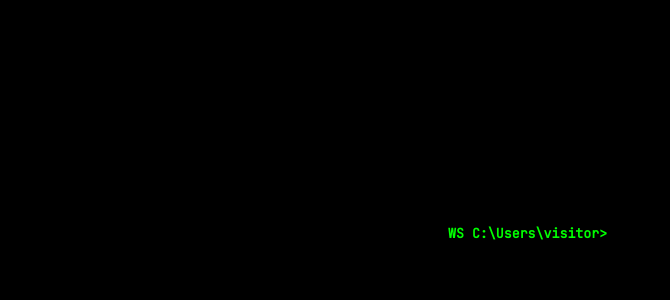
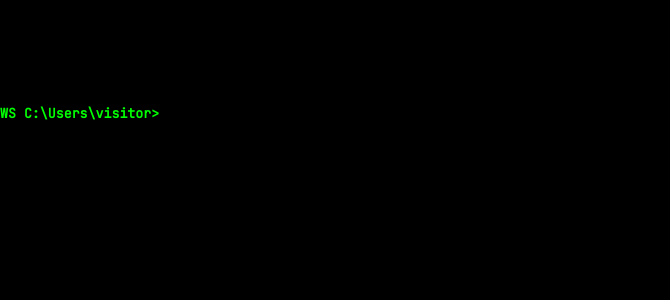
Before and after one commit to Westsi/portfolio, a React (Create React App) app: page / in a window 1280 px wide. Shown: the top 300 px of the page, without its empty margins (0-670 px from the left). Built offline with nearby package versions, Linux system fonts and the light colour scheme.

Commit message:
updated app.css to ensure support for more devices

```diff
--- a/src/app.css
+++ b/src/app.css
@@ -16,6 +16,17 @@ body {
     white-space: nowrap;
 }
 
+@media(max-width:1300px) {
+    .App {
+        height: 80%;
+        width: 100%;
+        position: fixed;
+        border-radius: 5px;
+        word-wrap: normal;
+        white-space: nowrap;
+    }
+}
+
 .App::-webkit-scrollbar {
     width: 12px;
 }
```
